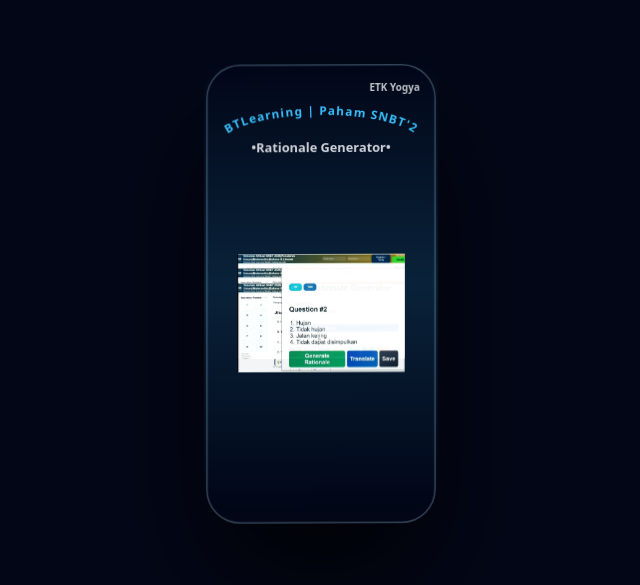
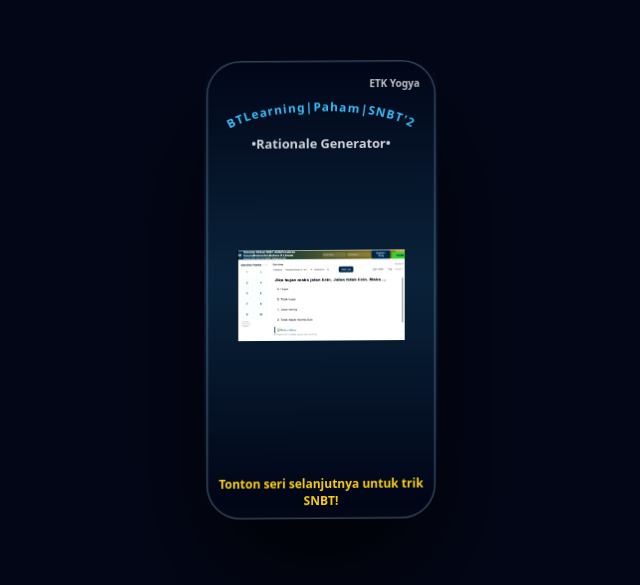
Before and after one commit to etkyogya-hub/cbtlearning-snbt-1, a plain HTML site: page index.html in a window 1280 px wide. Shown: the part 105-690 px from the top of the page, without its empty margins (319-959 px from the left). Drawn offline with Linux system fonts and the light colour scheme.

Commit message:
Update index.html

```diff
--- a/index.html
+++ b/index.html
@@ -3,8 +3,7 @@
 <head>
 <meta charset="utf-8">
 <meta name="viewport" content="width=device-width, initial-scale=1"/>
-<title>CBTLearning SNBT – TikTok FYP Ready</title>
-
+<title>CBTLearning SNBT – TikTok Series</title>
 <style>
 body{
   margin:0;
@@ -23,11 +22,11 @@
   height:460px;
   position:relative;
   transform-style:preserve-3d;
-  animation:floatPhone 6s ease-in-out infinite;
+  animation:floatPhone 8s ease-in-out infinite;
 }
 @keyframes floatPhone{
   0%,100%{transform:translateY(0) rotateX(3deg) rotateY(-3deg)}
-  50%{transform:translateY(-5px) rotateX(5deg) rotateY(-5deg)}
+  50%{transform:translateY(-6px) rotateX(5deg) rotateY(-5deg)}
 }
 
 /* ===== BODY ===== */
@@ -120,7 +119,7 @@
 .rationale.show{
   opacity:1;
   transform:translateY(0) scale(1);
-  animation:floatRationale 4s ease-in-out infinite;
+  animation:floatRationale 6s ease-in-out infinite;
 }
 .rationale img{
   width:100%;
@@ -181,9 +180,23 @@
     opacity 1s ease;
 }
 .word-fly.out{opacity:0}
+
+/* ===== CTA ===== */
+.cta-text{
+  position:absolute;
+  bottom:0px;
+  width:100%;
+  text-align:center;
+  font-weight:700;
+  font-size:12px;
+  color:#facc15;
+  opacity:0;
+  transition:opacity 0.5s ease;
+  z-index:70;
+}
+.cta-text.show{opacity:1}
 </style>
 </head>
-
 <body>
 <div class="phone">
   <div class="body"></div>
@@ -198,7 +211,7 @@
       </defs>
       <text class="hook-text">
         <textPath href="#arc" startOffset="50%" text-anchor="middle">
-          ...CBTLearning | Paham SNBT'26...
+          ...CBTLearning|Paham|SNBT'26...
         </textPath>
       </text>
     </svg>
@@ -212,71 +225,115 @@
     <div class="cascade-container" id="cascade"></div>
 
     <div class="quiz-text" id="quizText"></div>
+
     <div class="word-fly-container" id="fly"></div>
+
+    <div class="cta-text" id="cta"></div>
   </div>
 </div>
 
 <script>
-const content = [
+const content=[
   {
-    question: "Jika 3x + 5 = 20, maka nilai x adalah",
-    rationale: "Kurangi 5 dari kedua sisi: 3x=15, bagi 3 → x=5",
-    image: "https://raw.githubusercontent.com/etkyogya-hub/cbtlearning-snbt-1/main/videos/assets/Qz1.jpg"
+    quiz:"Jika 3x + 5 = 20, maka x=?",
+    rationale:"Kurangi 5 → 3x=15 → x=5",
+    images:[
+      "https://raw.githubusercontent.com/etkyogya-hub/cbtlearning-snbt-1/main/videos/assets/Qz1.jpg"
+    ],
+    cta:"Tonton seri selanjutnya untuk trik SNBT!"
   },
   {
-    question: "Jika y/2 - 4 = 6, maka nilai y adalah",
-    rationale: "Tambahkan 4: y/2=10, kali 2 → y=20",
-    image: "https://raw.githubusercontent.com/etkyogya-hub/cbtlearning-snbt-1/main/videos/assets/Qz2.jpg"
+    quiz:"y/2 - 4 = 6, y=?",
+    rationale:"Tambah 4 → y/2=10 → y=20",
+    images:[
+      "https://raw.githubusercontent.com/etkyogya-hub/cbtlearning-snbt-1/main/videos/assets/Qz2.jpg"
+    ],
+    cta:"Seri #3 lihat tips main cepat!"
   },
   {
-    question: "Jika 2a + 3 = 11, maka a=?",
-    rationale: "Kurangi 3: 2a=8, bagi 2 → a=4",
-    image: "https://raw.githubusercontent.com/etkyogya-hub/cbtlearning-snbt-1/main/videos/assets/Qz3.jpg"
+    quiz:"2a + 3 = 11, a=?",
+    rationale:"Kurangi 3 → 2a=8 → a=4",
+    images:[
+      "https://raw.githubusercontent.com/etkyogya-hub/cbtlearning-snbt-1/main/videos/assets/Qz3.jpg"
+    ],
+    cta:"Jangan skip soal sederhana!"
+  },
+  {
+    quiz:"5b - 10 = 15, b=?",
+    rationale:"Tambah 10 → 5b=25 → b=5",
+    images:[
+      "https://raw.githubusercontent.com/etkyogya-hub/cbtlearning-snbt-1/main/videos/assets/Quiz1.jpg"
+    ],
+    cta:"Tonton trik selanjutnya!"
+  },
+  {
+    quiz:"3c + 6 = 18, c=?",
+    rationale:"Kurangi 6 → 3c=12 → c=4",
+    images:[
+      "https://raw.githubusercontent.com/etkyogya-hub/cbtlearning-snbt-1/main/videos/assets/Quiz2.jpg"
+    ],
+    cta:"Pahami sistem, bukan menghafal!"
+  },
+  {
+    quiz:"7d - 14 = 21, d=?",
+    rationale:"Tambah 14 → 7d=35 → d=5",
+    images:[
+      "https://raw.githubusercontent.com/etkyogya-hub/cbtlearning-snbt-1/main/videos/assets/Qz5.jpg"
+    ],
+    cta:"Trik #7 jangan sampai ketinggalan!"
+  },
+  {
+    quiz:"Recap 3 soal pertama",
+    rationale:"x=5, y=20, a=4",
+    images:[
+      "https://raw.githubusercontent.com/etkyogya-hub/cbtlearning-snbt-1/main/videos/assets/Qz1.jpg",
+      "https://raw.githubusercontent.com/etkyogya-hub/cbtlearning-snbt-1/main/videos/assets/Qz2.jpg",
+      "https://raw.githubusercontent.com/etkyogya-hub/cbtlearning-snbt-1/main/videos/assets/Qz3.jpg"
+    ],
+    cta:"Like & Follow untuk tips lengkap CBTLearning!"
   }
 ];
 
-const rationaleEl = document.getElementById("rationale");
-const imageEl = document.getElementById("image");
-const quizEl = document.getElementById("quizText");
-const cascade = document.getElementById("cascade");
-const fly = document.getElementById("fly");
+const rationaleEl=document.getElementById("rationale");
+const imageEl=document.getElementById("image");
+const quizEl=document.getElementById("quizText");
+const cascadeEl=document.getElementById("cascade");
+const flyEl=document.getElementById("fly");
+const ctaEl=document.getElementById("cta");
 
-let idx = 0;
-const DURATION = 5200;
+let idx=0;
+const DURATION=5200;
 
-/* split words for fly animation */
-function split(text){
-  quizEl.innerHTML = text.split(" ").map(w=>`<span>${w}</span>`).join(" ");
+function splitWords(text){
+  return text.split(" ").map(w=>`<span>${w}</span>`).join(" ");
 }
 
-/* fly words animation */
 function flyWords(){
-  fly.innerHTML="";
-  const p=fly.getBoundingClientRect();
+  flyEl.innerHTML="";
+  const p=flyEl.getBoundingClientRect();
   quizEl.querySelectorAll("span").forEach((s,i)=>{
     const r=s.getBoundingClientRect();
     const c=s.cloneNode(true);
     c.className="word-fly";
     c.style.left=r.left-p.left+"px";
-    c.style.top =r.top -p.top +"px";
-    fly.appendChild(c);
+    c.style.top=r.top-p.top+"px";
+    flyEl.appendChild(c);
     setTimeout(()=>{
       const a=Math.random()*Math.PI*2;
       c.style.transform=`translate(${Math.cos(a)*80}px,${Math.sin(a)*80}px) scale(1.8)`;
       c.classList.add("out");
     },i*120);
-    setTimeout(()=>c.remove(),1600);
+    setTimeout(()=>c.remove(),1800);
   });
 }
 
-/* cascade images */
-function showCascade(){
-  cascade.innerHTML="";
-  content.forEach((c,i)=>{
-    const img = document.createElement("img");
-    img.src = c.image;
-    img.style.zIndex = 10+i;
-    cascade.appendChild(img);
+function showCascade(images){
+  cascadeEl.innerHTML="";
+  images.forEach((src,i)=>{
+    const img=document.createElement("img");
+    img.src=src;
+    img.style.zIndex=10+i;
+    cascadeEl.appendChild(img);
     setTimeout(()=>{
       img.style.opacity=1;
       img.style.transform=`translateY(${i*14}px) scale(1)`;
@@ -285,30 +342,31 @@
   });
 }
 
-/* main loop */
 function show(){
-  const c = content[idx % content.length];
-  idx++;
-
+  const item=content[idx%content.length];
+  quizEl.innerHTML=item.quiz;
   rationaleEl.classList.remove("show");
   quizEl.classList.remove("show");
-  quizEl.innerHTML = "";
+  ctaEl.classList.remove("show");
+  imageEl.src=item.images[0];
 
-  imageEl.src = c.image;
-  imageEl.onload = ()=>{
+  imageEl.onload=()=>{
     setTimeout(()=>rationaleEl.classList.add("show"),200);
     setTimeout(()=>{
       quizEl.classList.add("show");
-      split(c.question);
+      quizEl.innerHTML=splitWords(item.quiz);
       flyWords();
     },900);
     setTimeout(()=>{
       rationaleEl.classList.remove("show");
       quizEl.classList.remove("show");
-      showCascade();
+      showCascade(item.images);
+      ctaEl.innerHTML=item.cta;
+      ctaEl.classList.add("show");
     },DURATION-1000);
   };
 
+  idx++;
   setTimeout(show,DURATION+1400);
 }
 
```
